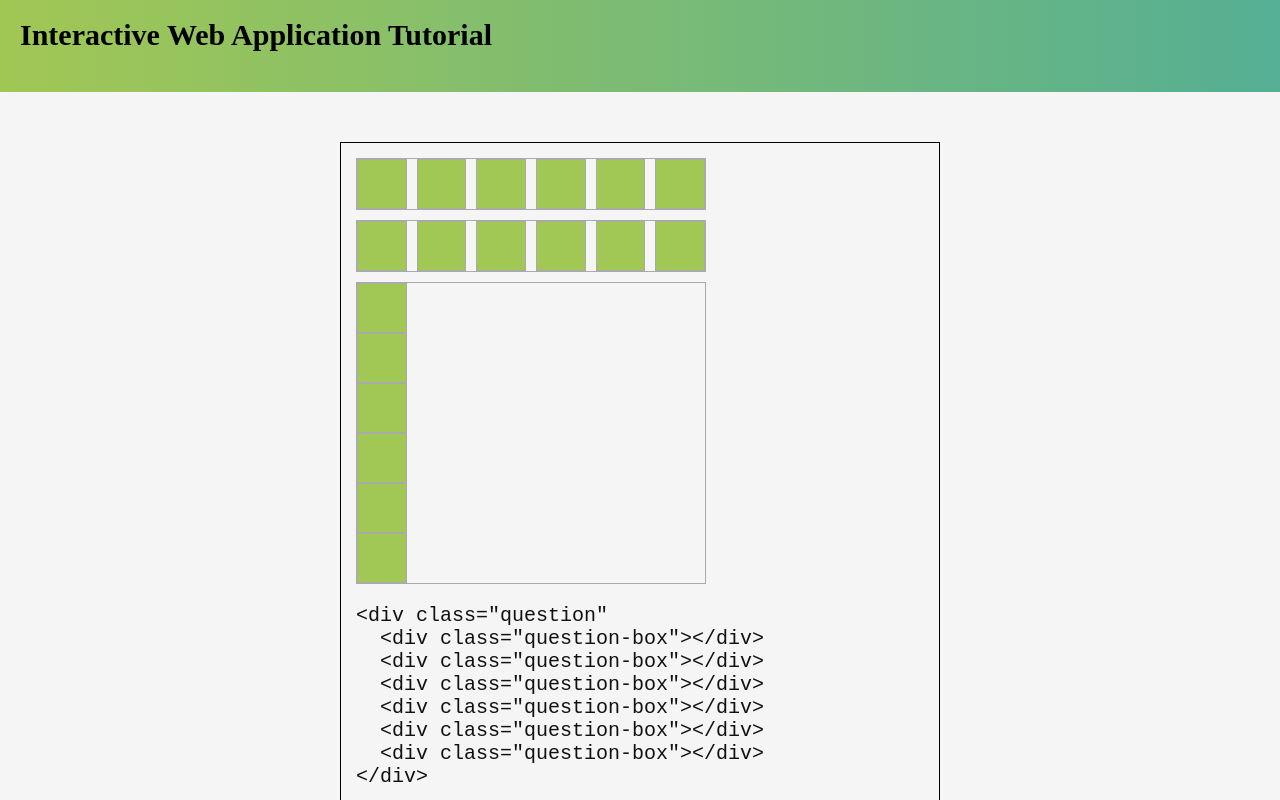
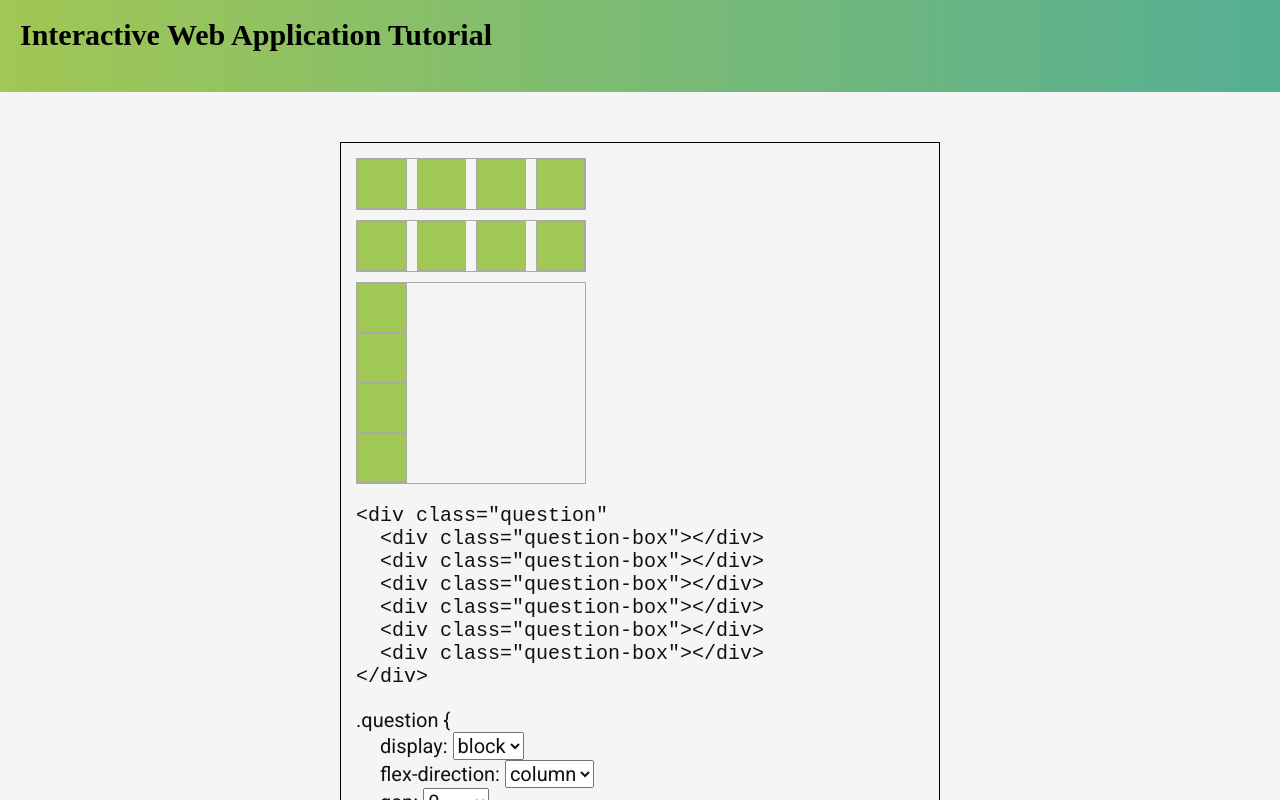
Before and after one commit to zeroshen/client, a Vue app: page /game/stage/1-3 in a window 1280 px wide. Shown: the top 800 px of the page. Built offline with nearby package versions, Linux system fonts and the light colour scheme; a web font is replaced by a local one.

Commit message:
Game third

```diff
--- a/src/stages/GameThird.vue
+++ b/src/stages/GameThird.vue
@@ -97,7 +97,7 @@ const jump = function () {
   flex-direction: row;
   gap: 10px;
   border: 1px solid #aaaaaa;
-  width: 350px;
+  width: 230px;
   margin-bottom: 10px;
 }
 
@@ -122,7 +122,7 @@ const jump = function () {
   flex-direction: v-bind(flex_direction);
   gap: v-bind(gap);
   border: 1px solid #aaaaaa;
-  width: 350px;
+  width: 230px;
   margin-bottom: 10px;
 }
 
@@ -206,20 +206,14 @@ const jump = function () {
             <div class="rule-box"></div>
             <div class="rule-box"></div>
             <div class="rule-box"></div>
-            <div class="rule-box"></div>
-            <div class="rule-box"></div>
           </div>
           <div class="rule" @click="blink">
             <div class="rule-box"></div>
             <div class="rule-box"></div>
             <div class="rule-box"></div>
             <div class="rule-box"></div>
-            <div class="rule-box"></div>
-            <div class="rule-box"></div>
           </div>
           <div class="question" @click="conditional_blink">
-            <div class="question-box"></div>
-            <div class="question-box"></div>
             <div class="question-box"></div>
             <div class="question-box"></div>
             <div class="question-box"></div>
```
